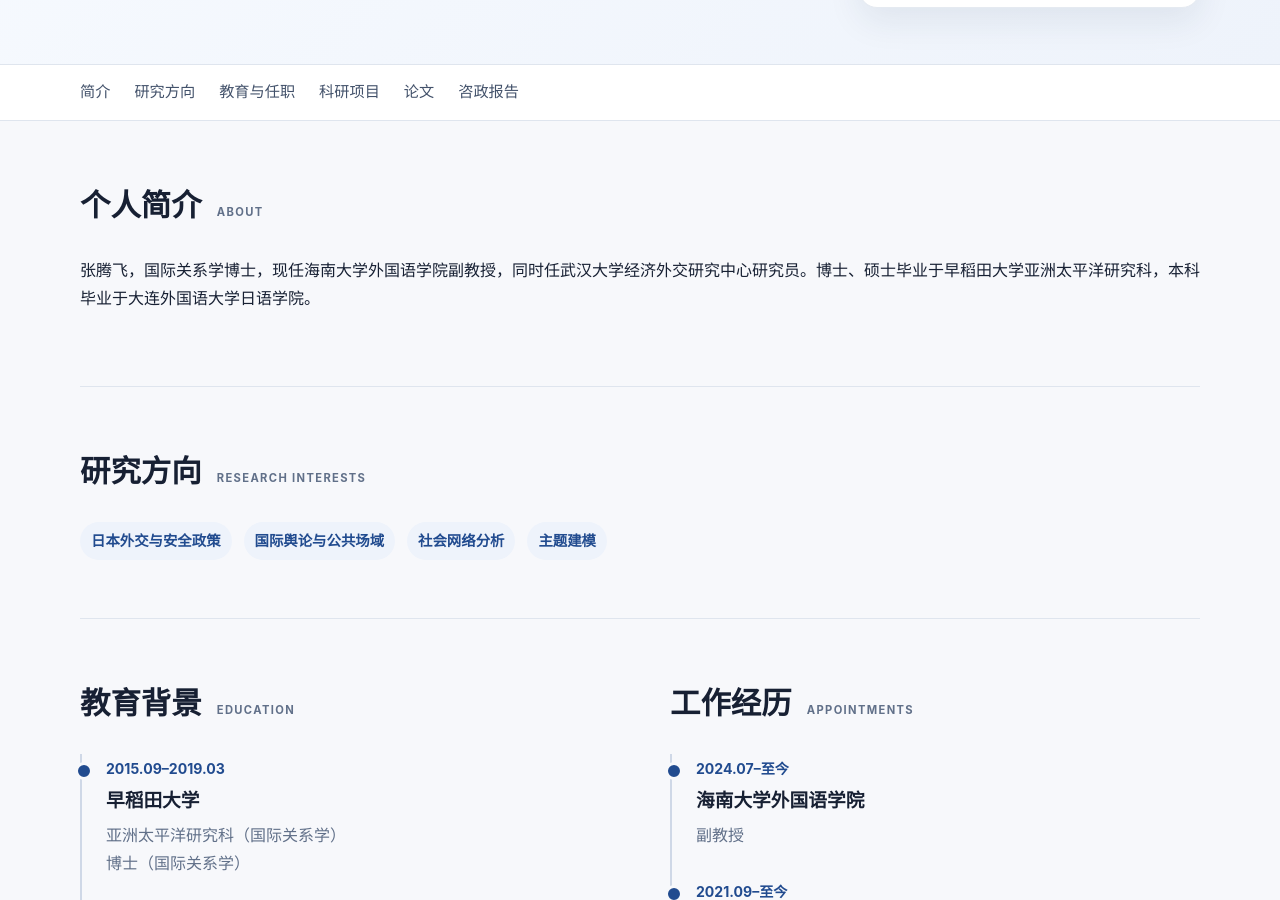
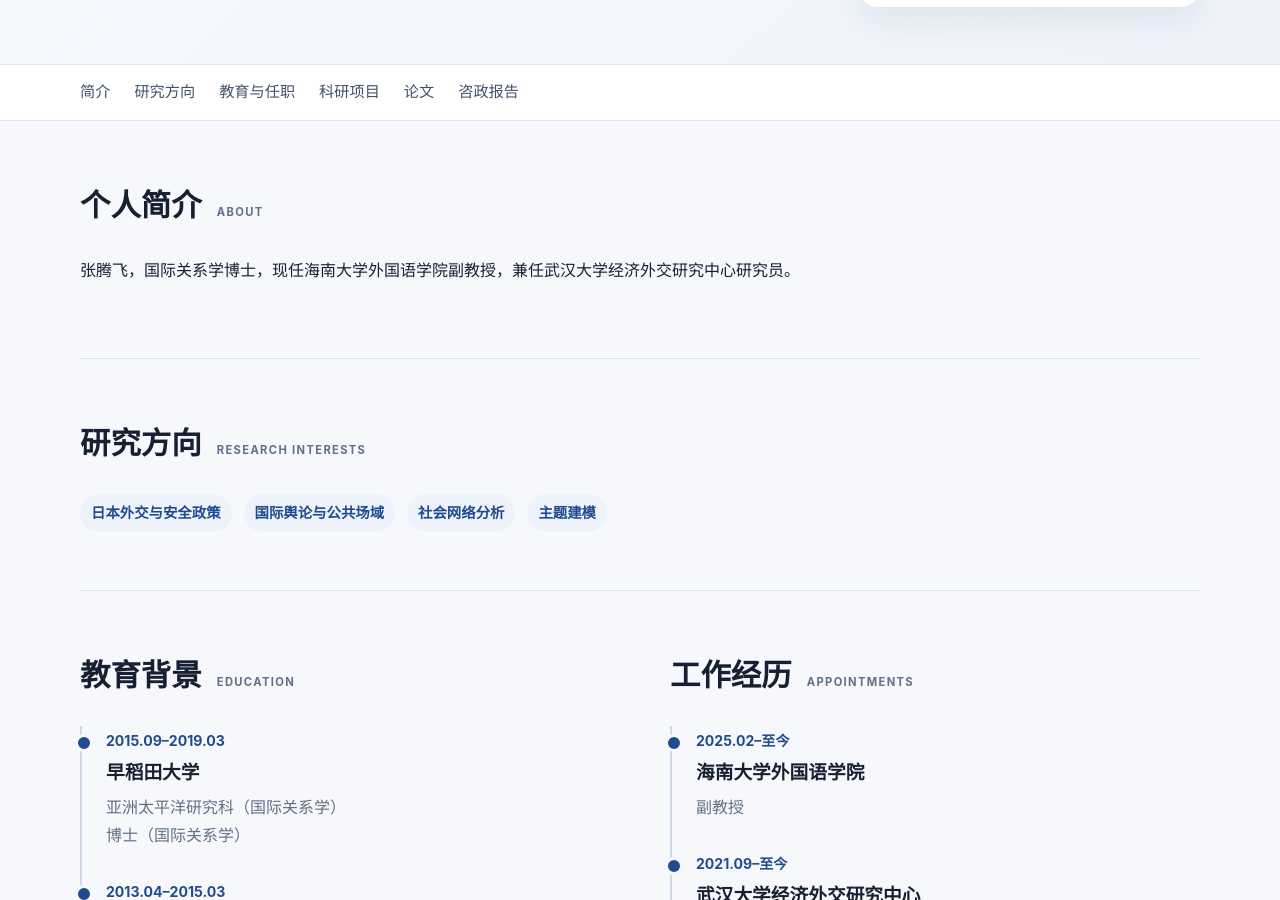
Before and after one commit to Tengfei1024/tengfeizhang, a Jekyll site: the page docs/index.html, which Jekyll copies as it is, in a window 1280 px wide and 900 px high, scrolled down 493 px. Built offline with Jekyll 4.4.1, drawn with Linux system fonts in a browser that asks for light colours.

Commit message:
Update index.html

```diff
--- a/docs/index.html
+++ b/docs/index.html
@@ -50,7 +50,7 @@
   <main class="container">
     <section id="about" class="section">
       <h2>个人简介 <span>About</span></h2>
-      <p>张腾飞，国际关系学博士，现任海南大学外国语学院副教授，同时任武汉大学经济外交研究中心研究员。博士、硕士毕业于早稻田大学亚洲太平洋研究科，本科毕业于大连外国语大学日语学院。</p>
+      <p>张腾飞，国际关系学博士，现任海南大学外国语学院副教授，兼任武汉大学经济外交研究中心研究员。</p>
     </section>
 
     <section id="interests" class="section">
@@ -75,7 +75,7 @@
       <div>
         <h2>工作经历 <span>Appointments</span></h2>
         <div class="timeline">
-          <article><time>2024.07–至今</time><h3>海南大学外国语学院</h3><p>副教授</p></article>
+          <article><time>2025.02–至今</time><h3>海南大学外国语学院</h3><p>副教授</p></article>
           <article><time>2021.09–至今</time><h3>武汉大学经济外交研究中心</h3><p>研究员</p></article>
           <article><time>2021.07–2024.06</time><h3>武汉大学政治与公共管理学院</h3><p>讲师</p></article>
           <article><time>2019.04–2021.03</time><h3>驹泽大学全球媒体研究学部（日本）</h3><p>助教</p></article>
```
